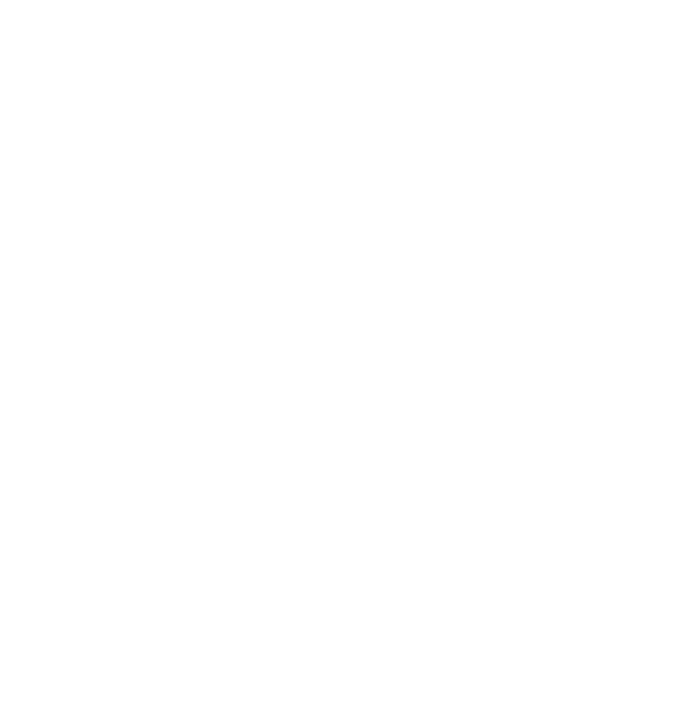
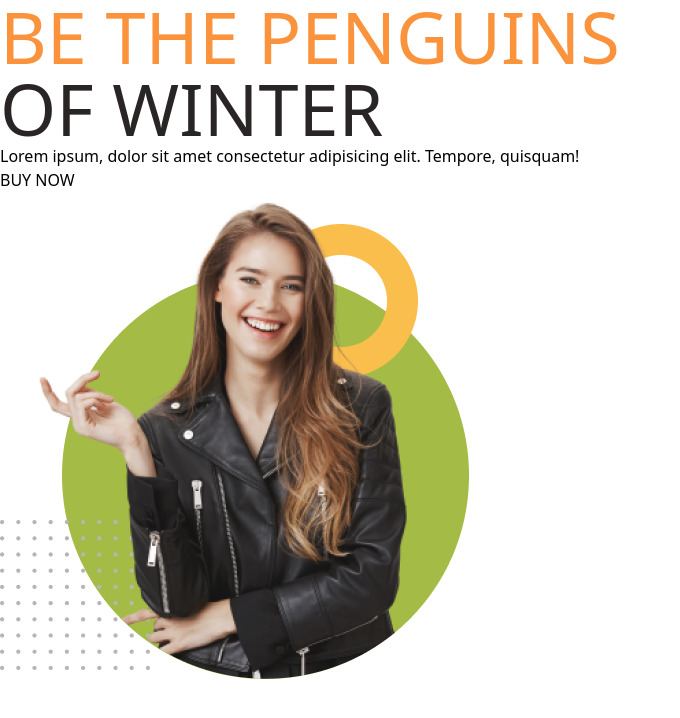
Before and after one commit to Shad-Bin-Abi-Aydid/Penguin-Fashion, a plain HTML site: page index.html in a window 1280 px wide. Shown: the whole page, without its empty margins (0-680 px from the left). Drawn offline with nearby package versions, Linux system fonts and the light colour scheme.

Commit message:
start to add nav and banner

```diff
--- a/index.html
+++ b/index.html
@@ -1,11 +1,33 @@
 <!DOCTYPE html>
 <html lang="en">
-<head>
-    <meta charset="UTF-8">
-    <meta name="viewport" content="width=device-width, initial-scale=1.0">
-    <title>Document</title>
-</head>
-<body>
+  <head>
+    <meta charset="UTF-8" />
+    <meta name="viewport" content="width=device-width, initial-scale=1.0" />
+    <title>Penguin Fashion</title>
+    <script src="https://cdn.tailwindcss.com"></script>
+  </head>
+  <body>
+    <header>
+      <nav></nav>
 
-</body>
+      <!-- Banner Section -->
+
+      <div>
+        <div>
+          <h1 class="text-7xl uppercase"><span class="text-orange-400">Be the Penguins</span>
+            <br>
+            <span class="text-stone-800">of Winter</span></h1>
+          <p>Lorem ipsum, dolor sit amet consectetur adipisicing elit. Tempore, quisquam!</p>
+          <button>BUY NOW</button>
+        </div>
+        <div>
+          <img src="./images/model.png" alt="model picture" />
+        </div>
+      </div>
+    </header>
+
+    <main></main>
+
+    <footer></footer>
+  </body>
 </html>
```
